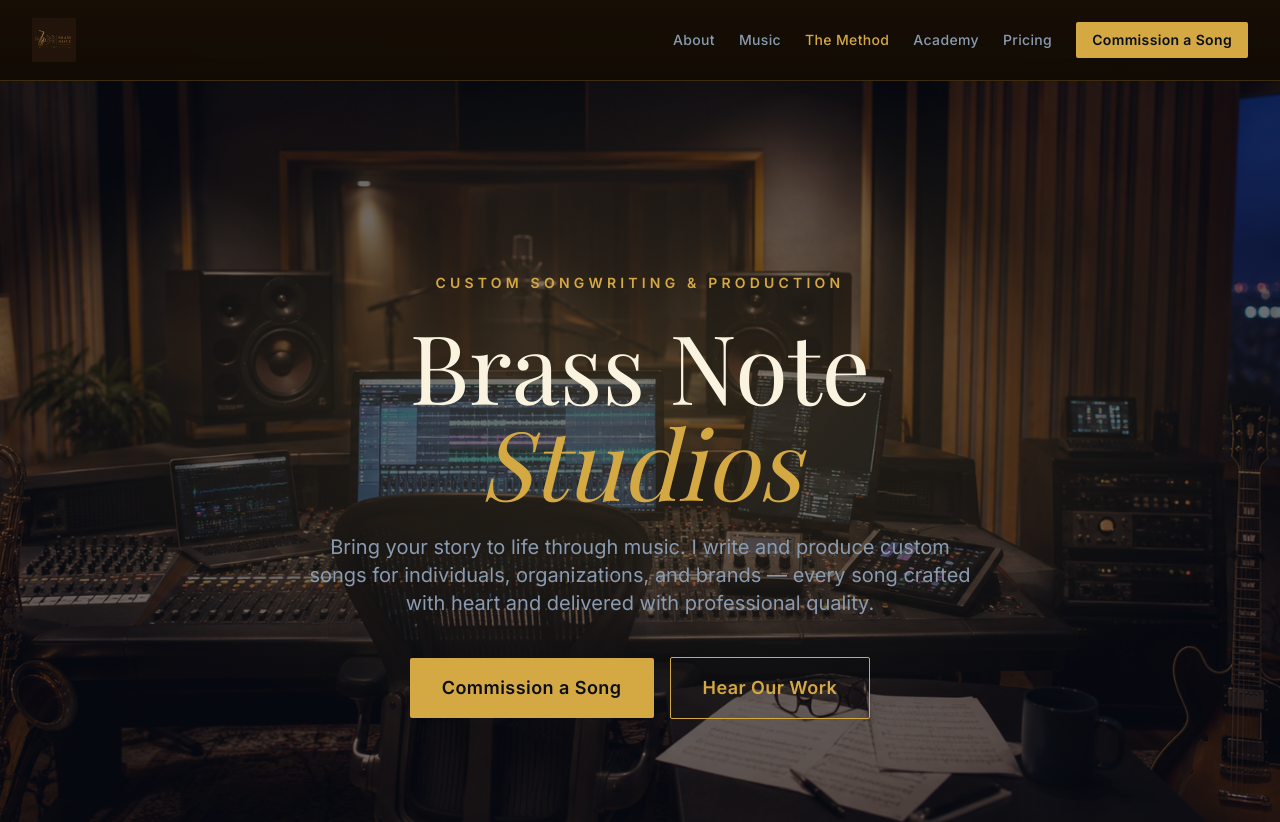
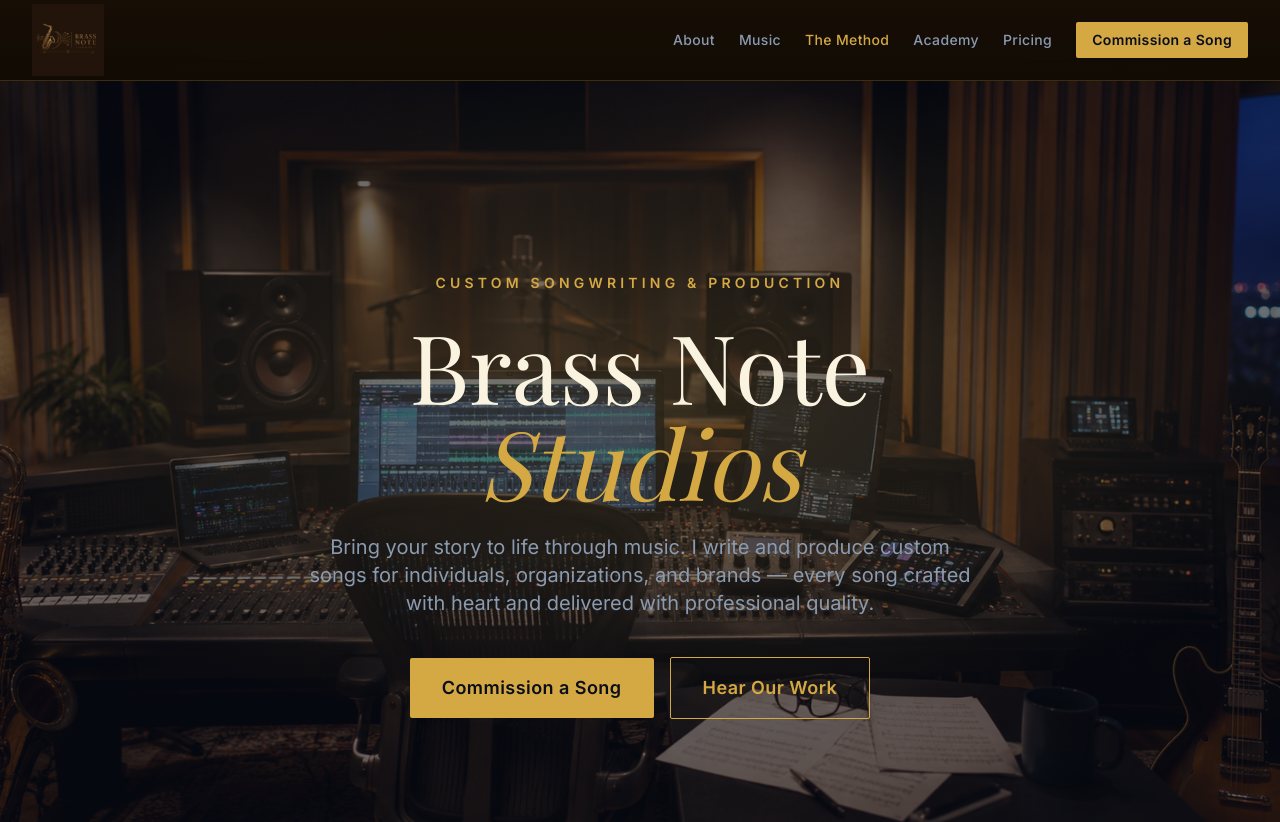
Before and after one commit to shaneweickum-lab/Brass-Note-Studios, a Next.js app: page / in a window 1280 px wide. Shown: the top 822 px of the page. Built offline with nearby package versions, Linux system fonts and the light colour scheme; a web font is replaced by a local one.

Commit message:
Increase navbar logo size — full height on desktop, auto width

```diff
--- a/src/components/layout/Navbar.tsx
+++ b/src/components/layout/Navbar.tsx
@@ -35,9 +35,9 @@ export default function Navbar() {
             <Image
               src="/images/F653DA96-B717-4760-8118-1685D920ED5A.png"
               alt="Brass Note Studios"
-              width={180}
-              height={52}
-              className="h-11 w-auto"
+              width={360}
+              height={80}
+              className="h-12 md:h-[72px] w-auto"
               style={{ objectFit: "contain", objectPosition: "left" }}
               priority
             />
```
